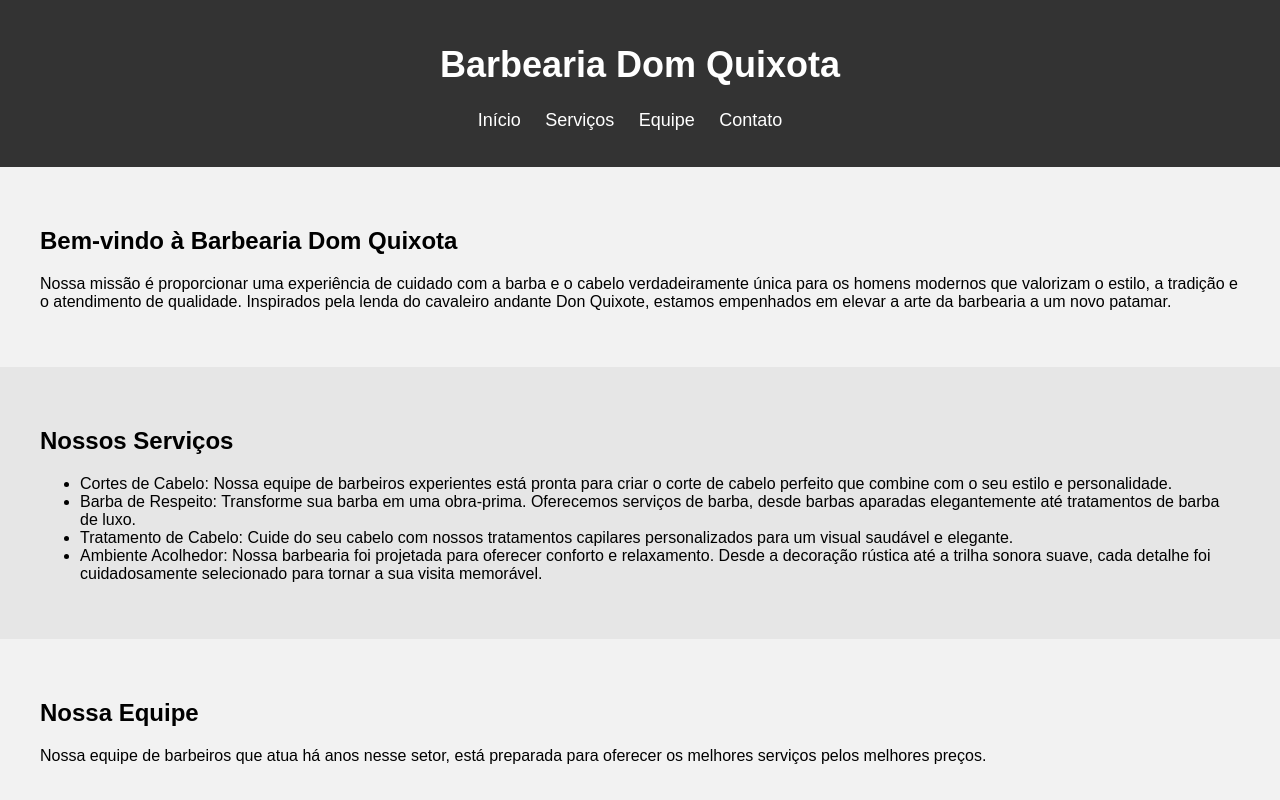
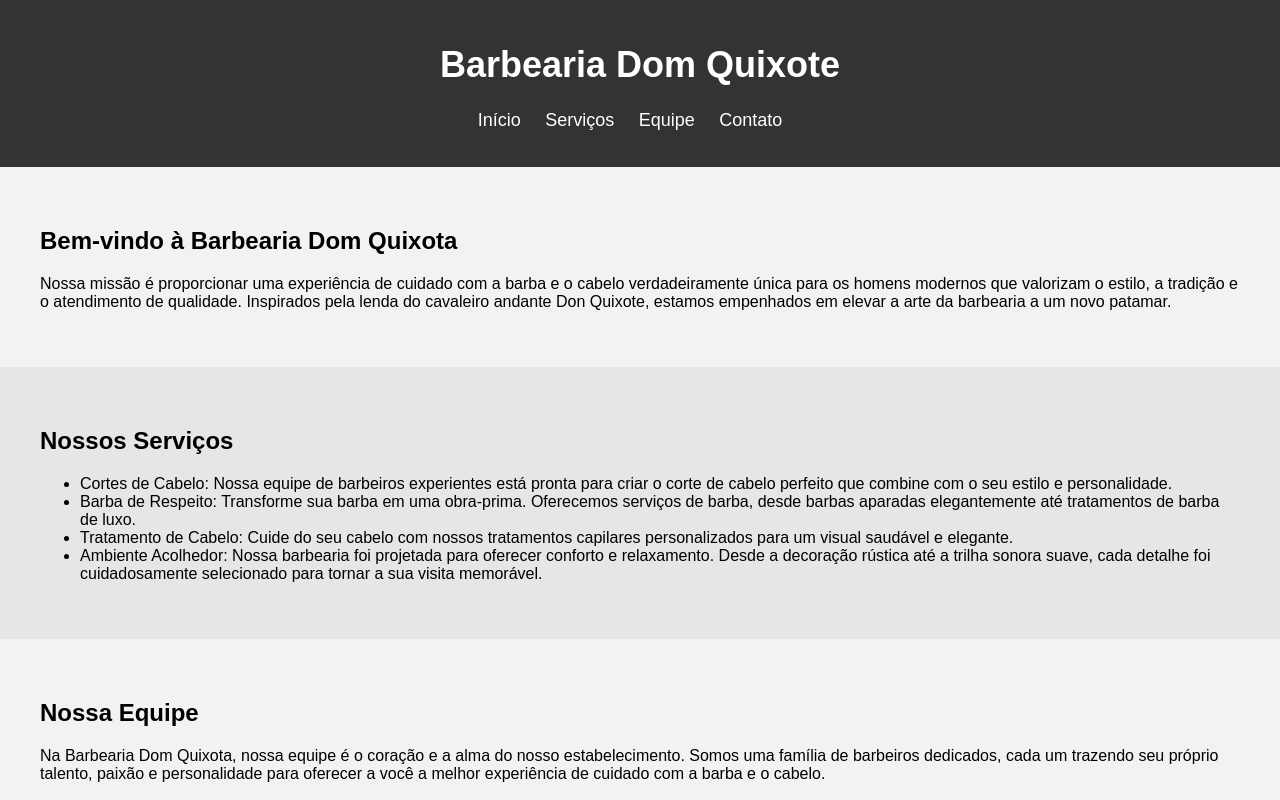
Before and after one commit to Lucasdelas07/Barbearia-Dom-Quixota, a plain HTML site: page index.html in a window 1280 px wide. Shown: the top 800 px of the page. Drawn offline with Linux system fonts and the light colour scheme.

Commit message:
Update index.html

```diff
--- a/index.html
+++ b/index.html
@@ -5,11 +5,11 @@
     <meta charset="UTF-8">
     <meta name="viewport" content="width=device-width, initial-scale=1.0">
     <link rel="stylesheet" href="style.css">
-    <title>Barbearia Dom Quixota</title>
+    <title>Barbearia Dom Quixote</title>
 </head>
 <body>
     <header>
-        <h1>Barbearia Dom Quixota</h1>
+        <h1>Barbearia Dom Quixote</h1>
         <nav>
             <ul>
                 <li><a href="#inicio">Início</a></li>
@@ -37,7 +37,9 @@
 
     <section id="equipe">
         <h2>Nossa Equipe</h2>
-        <p>Nossa equipe de barbeiros que atua há anos nesse setor, está preparada para oferecer os melhores serviços pelos melhores preços.</p>
+        <p>Na Barbearia Dom Quixota, nossa equipe é o coração e a alma do nosso estabelecimento. Somos uma família de barbeiros dedicados, cada um trazendo seu próprio talento, paixão e personalidade para oferecer a você a melhor experiência de cuidado com a barba e o cabelo.
+
+</p>
     </section>
 
     <section id="contato">
```
